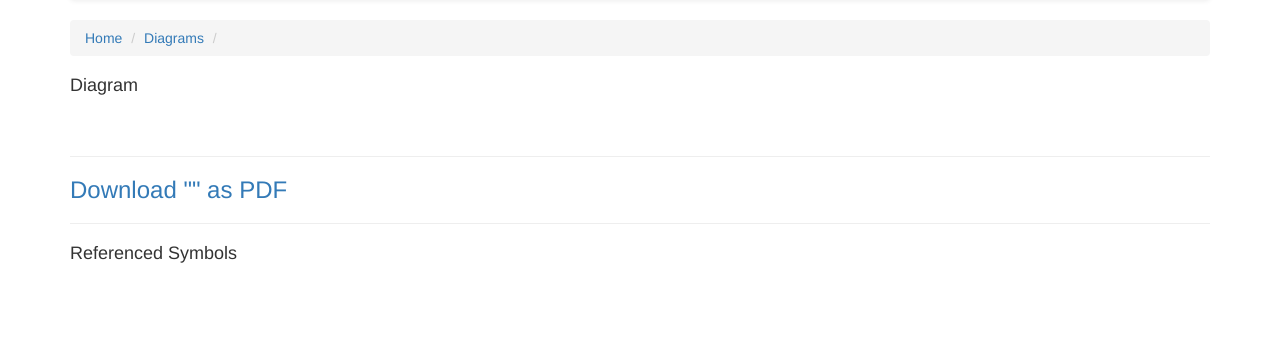
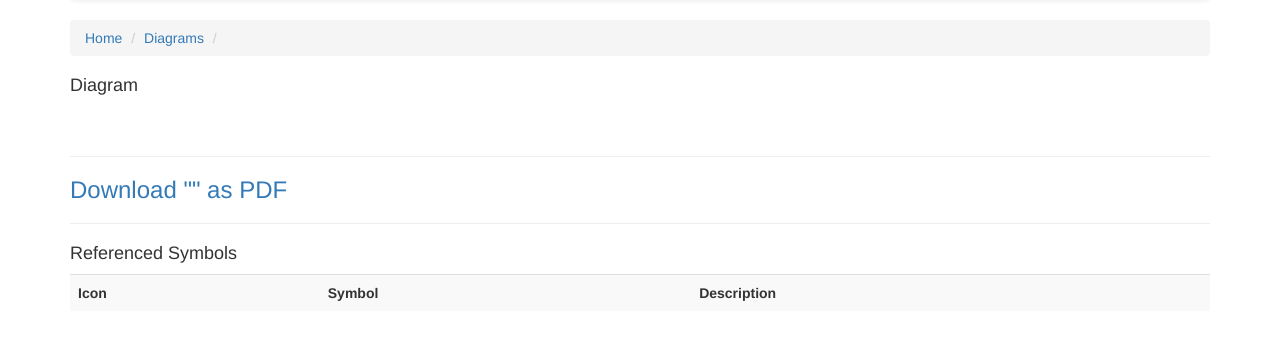
Before and after one commit to Axilent/cave-language, a Django app: template cavelanguage/templates/diagram.html in a window 1280 px wide. Shown: the part 52-392 px from the top of the page. Run offline with Django 3.2, Linux system fonts and the light colour scheme; the template is opened without the code that fills it, so the values that code supplies are empty; some libraries are stand-ins or nearby versions.

Commit message:
Putting full symbol table in diagram.

```diff
--- a/cavelanguage/templates/diagram.html
+++ b/cavelanguage/templates/diagram.html
@@ -19,9 +19,7 @@
 {{ diagram.discussion|safe }}
 {% endif %}
 <h4>Referenced Symbols</h4>
-<ul class="list-group">
-    {% for symbol in diagram.symbols.all %}
-    <li class="list-group-item"><a href="/symbol/{{ symbol.slug }}/">{{ symbol.name }}</a></li>
-    {% endfor %}
-</ul>
+{% with diagram.symbols.all as symbols %}
+{% include 'symbol_table.html' %}
+{% endwith %}
 {% endblock content %}
```
